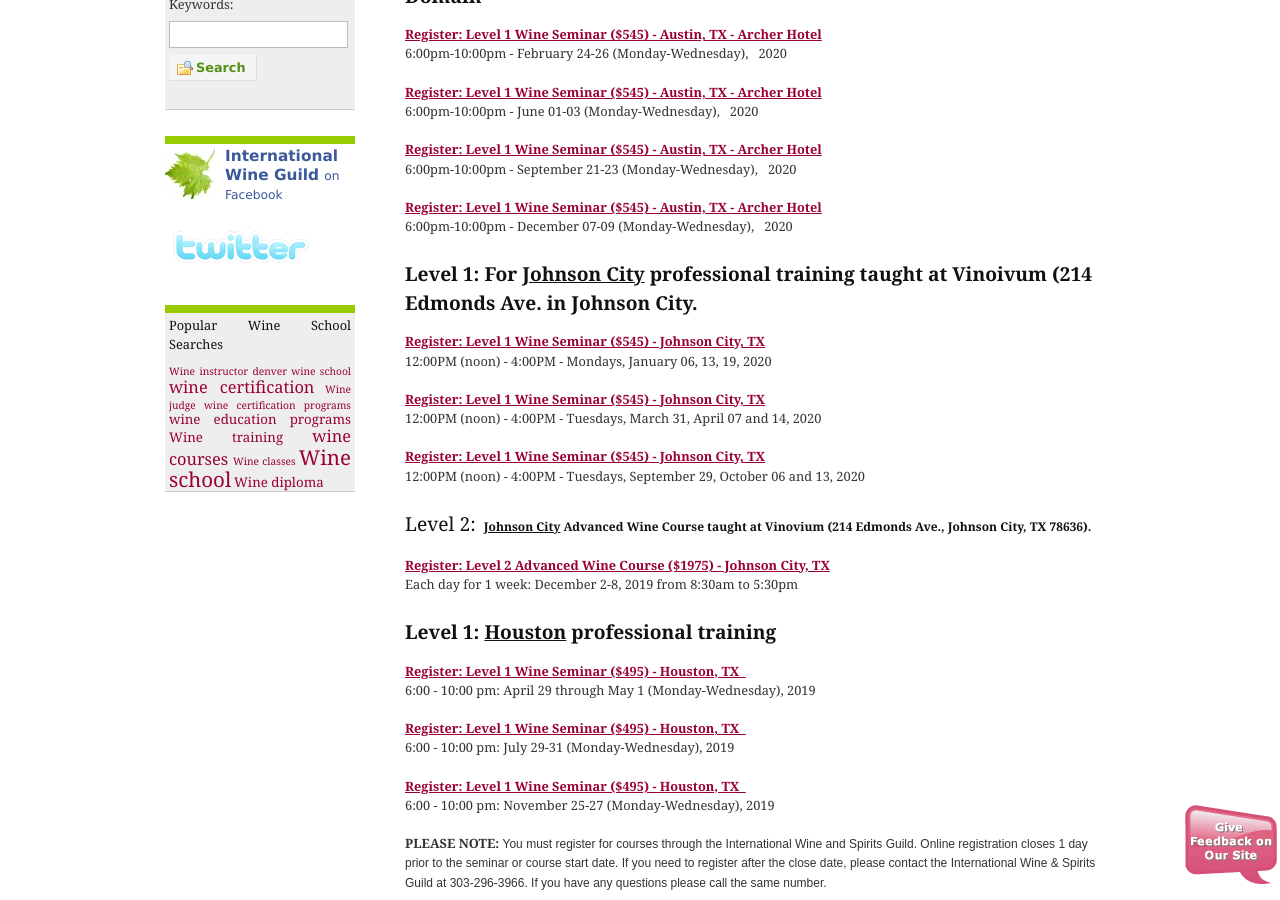
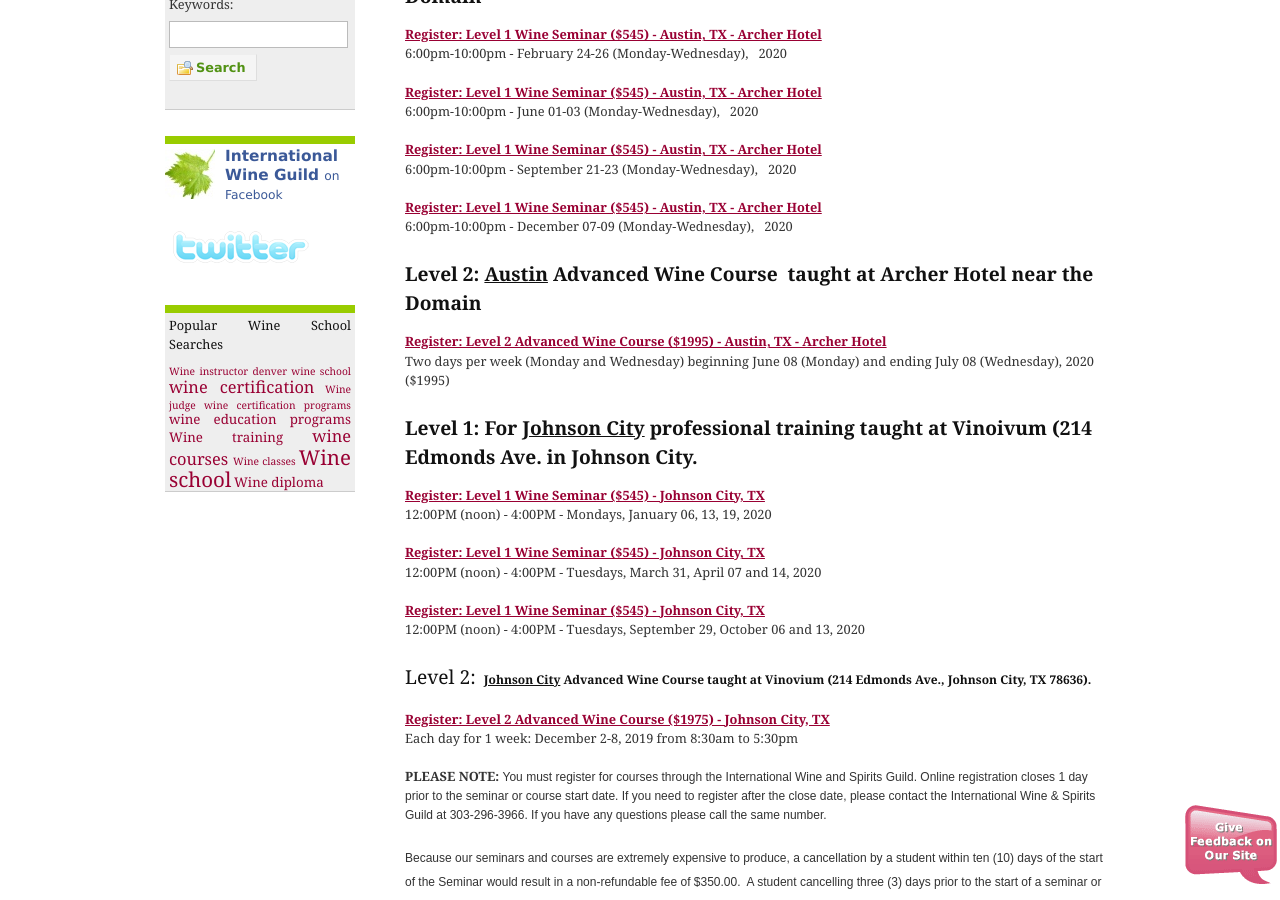
Before and after one commit to CKDev/internationalwineguild.com, a Jekyll site: the page built from texas-wine-school.html, in a window 1280 px wide and 900 px high, scrolled down 1346 px. Built offline with Jekyll 4.4.1, drawn with Linux system fonts in a browser that asks for light colours; a script that is not in the unit is left out; comment, search, counter and statistics services are not loaded.

Commit message:
Update texas-wine-school.html

```diff
--- a/texas-wine-school.html
+++ b/texas-wine-school.html
@@ -65,6 +65,14 @@ permalink: "/texas-wine-school"
       Level 1 Wine Seminar ($545) - Austin, TX - Archer Hotel<br>
     </strong></a>6:00pm-10:00pm - December 07-09 (Monday-Wednesday), &nbsp; 2020</p>
 
+<h3><strong>Level 2: <u>Austin</u> Advanced Wine Course&nbsp; taught at Archer Hotel near the Domain&nbsp;</strong></h3>
+
+<p><a class="ga-track"
+    href="http://ww4.aitsafe.com/cf/add.cfm?userid=6714687&amp;product=Level+2+Advanced+Wine+Course+Austin++-++06/08-07/08, 2020&amp;price=1995&amp;return=www.internationalwineguild.com/texas-wine-school"><strong>Register:
+      Level 2 Advanced Wine Course ($1995) - Austin, TX - Archer Hotel<br>
+    </strong></a>Two days per week (Monday and Wednesday) beginning June 08 (Monday) and ending July 08 (Wednesday), 2020 ($1995)</p>
+
+
 <h3><strong>Level 1: For <u>Johnson City</u>&nbsp;professional training taught at Vinoivum (214 Edmonds Ave. in Johnson City.&nbsp;</strong></h3>
 
 <p><a class="ga-track"
@@ -90,19 +98,6 @@ permalink: "/texas-wine-school"
       Level 2 Advanced Wine Course ($1975) - Johnson City, TX<br>
     </strong></a>Each day for 1 week: December 2-8, 2019 from 8:30am to 5:30pm</p>
 
-<h3><strong>Level 1: <u>Houston</u> professional training</strong></h3>
-<p><a class="ga-track"
-    href="http://ww4.aitsafe.com/cf/add.cfm?userid=6714687&amp;product=Level+1+Wine+Seminar+Houston++-++04/29-05/1, 2019&amp;price=495&amp;return=www.internationalwineguild.com/texas-wine-school"><strong>Register:
-      Level 1 Wine Seminar ($495) - Houston, TX &nbsp;<br>
-    </strong></a>6:00 - 10:00 pm: April 29 through May 1 (Monday-Wednesday), 2019</p>
-<p><strong><a class="ga-track"
-      href="http://ww4.aitsafe.com/cf/add.cfm?userid=6714687&amp;product=Level+1+Wine+Seminar+Houston++-++07/29-31/2019&amp;price=495&amp;return=www.internationalwineguild.com/texas-wine-school">Register:
-      Level 1 Wine Seminar ($495) - Houston, TX &nbsp;<br>
-    </a></strong>6:00 - 10:00 pm: July 29-31 (Monday-Wednesday), 2019&nbsp;</p>
-<p><a class="ga-track"
-    href="http://ww4.aitsafe.com/cf/add.cfm?userid=6714687&amp;product=Level+1+Wine+Seminar+Houston++-++11/25-27,2019&amp;price=495&amp;return=www.internationalwineguild.com/texas-wine-school"><strong>Register:
-      Level 1 Wine Seminar ($495) - Houston, TX &nbsp;<br>
-    </strong></a>6:00 - 10:00 pm: November 25-27 (Monday-Wednesday), 2019&nbsp;</p>
 <p><strong>PLEASE NOTE:&nbsp;</strong><span style="font-family: Arial, sans-serif; font-size: 9pt;">You must register
     for courses through the International Wine and Spirits Guild. Online registration closes 1 day prior to the
     seminar or course start date. If you need to register after the close date, please contact the International Wine
```
